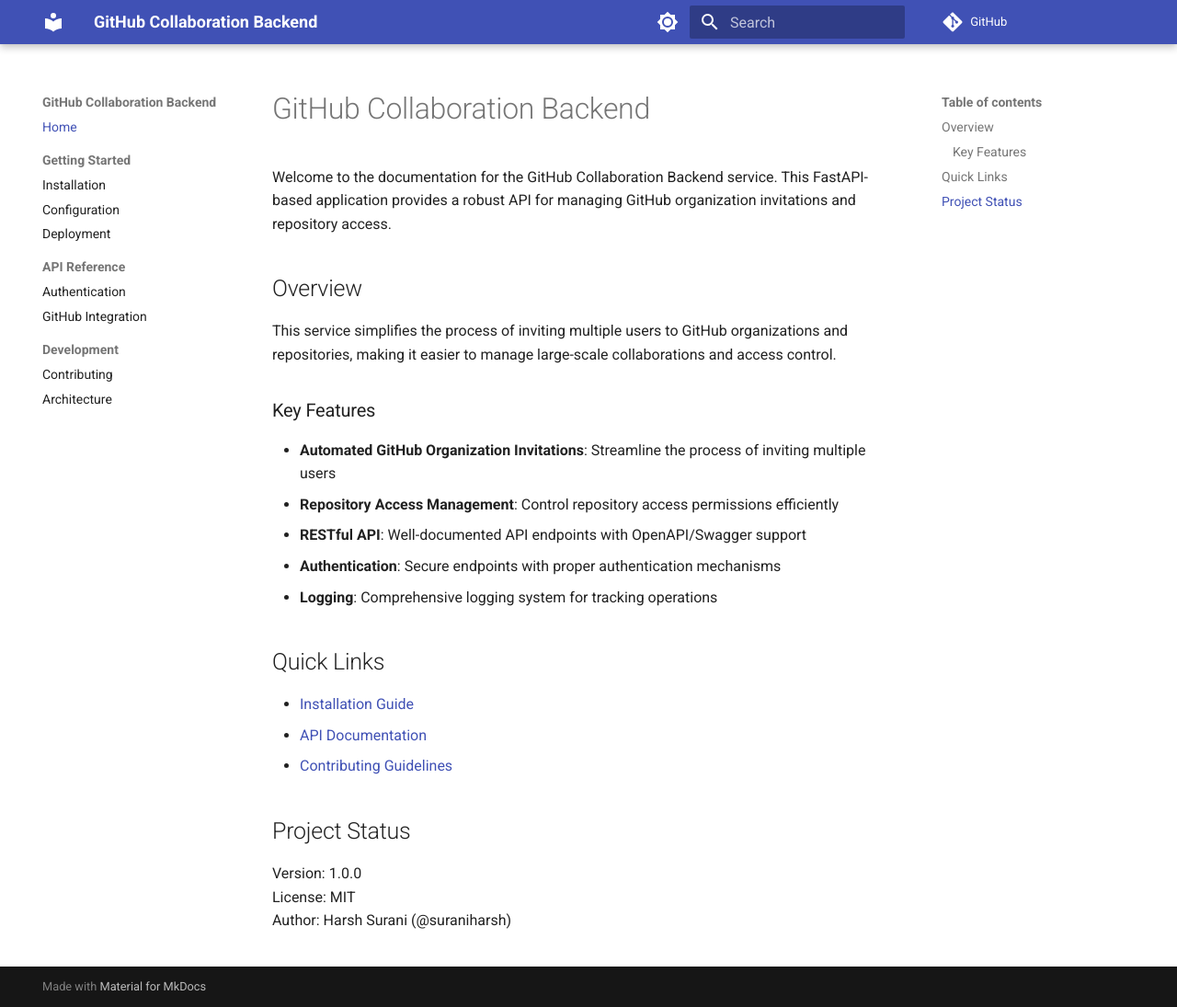
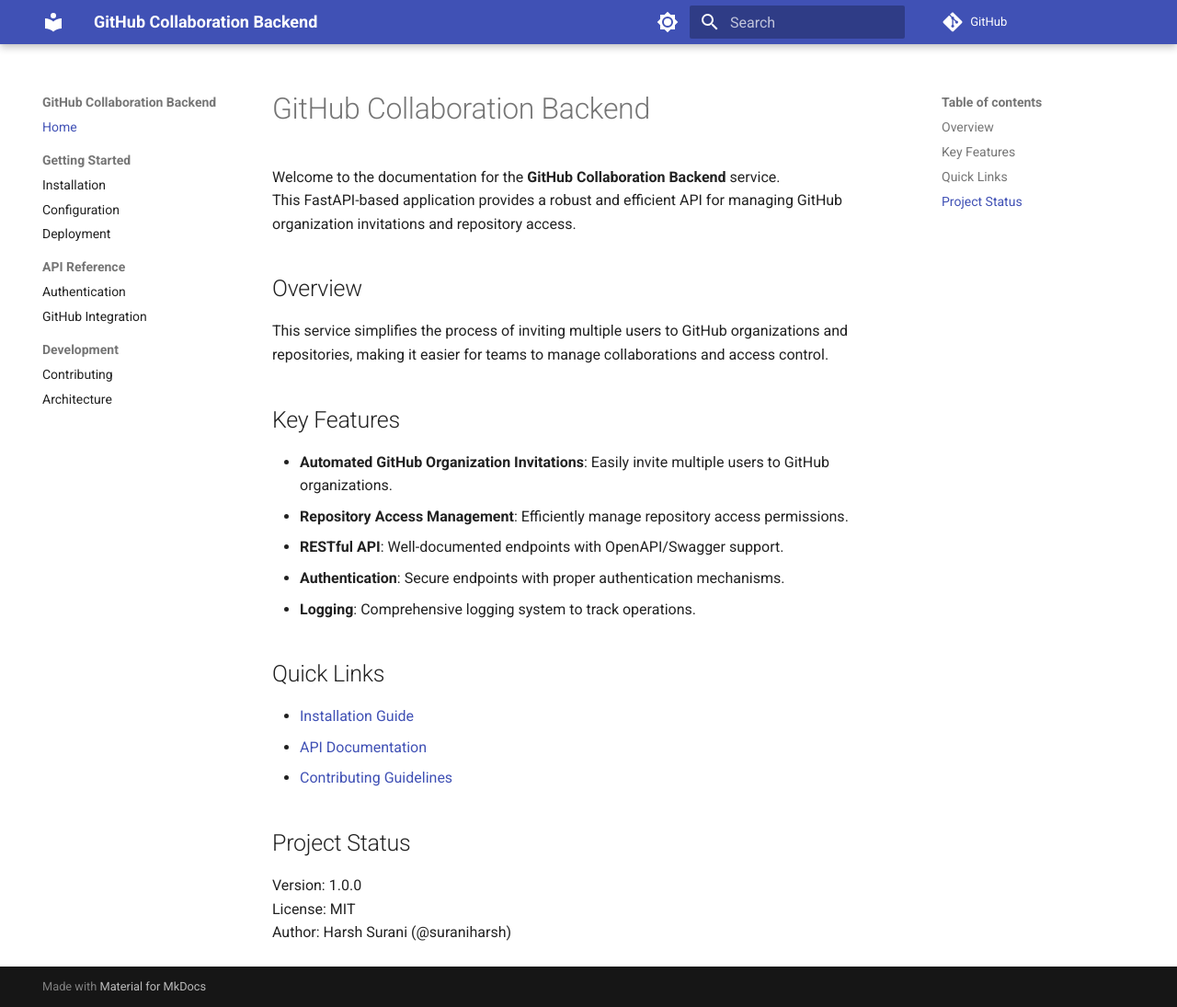
Before and after one commit to suraniharsh/GitCollab-Backend, an MkDocs documentation site: the page built from docs/index.md, in a window 1280 px wide and 1095 px high. Shown: the whole window at 92% size. Built offline with MkDocs 1.6.1 and Material for MkDocs 9.7.7, drawn with Linux system fonts in a browser that asks for light colours; comment, search, counter and statistics services are not loaded.

Commit message:
Polish index.md: fix typos and improve readability

```diff
--- a/docs/index.md
+++ b/docs/index.md
@@ -1,18 +1,21 @@
 # GitHub Collaboration Backend
 
-Welcome to the documentation for the GitHub Collaboration Backend service. This FastAPI-based application provides a robust API for managing GitHub organization invitations and repository access.
+Welcome to the documentation for the **GitHub Collaboration Backend** service.
+This FastAPI-based application provides a robust and efficient API for managing GitHub organization invitations and repository access.
 
 ## Overview
 
-This service simplifies the process of inviting multiple users to GitHub organizations and repositories, making it easier to manage large-scale collaborations and access control.
+This service simplifies the process of inviting multiple users to GitHub organizations and repositories, making it easier for teams to manage collaborations and access control.
 
-### Key Features
 
-- **Automated GitHub Organization Invitations**: Streamline the process of inviting multiple users
-- **Repository Access Management**: Control repository access permissions efficiently
-- **RESTful API**: Well-documented API endpoints with OpenAPI/Swagger support
-- **Authentication**: Secure endpoints with proper authentication mechanisms
-- **Logging**: Comprehensive logging system for tracking operations
+## Key Features
+
+- **Automated GitHub Organization Invitations**: Easily invite multiple users to GitHub organizations.
+- **Repository Access Management**: Efficiently manage repository access permissions.
+- **RESTful API**: Well-documented endpoints with OpenAPI/Swagger support.
+- **Authentication**: Secure endpoints with proper authentication mechanisms.
+- **Logging**: Comprehensive logging system to track operations.
+
 
 ## Quick Links
 
```
